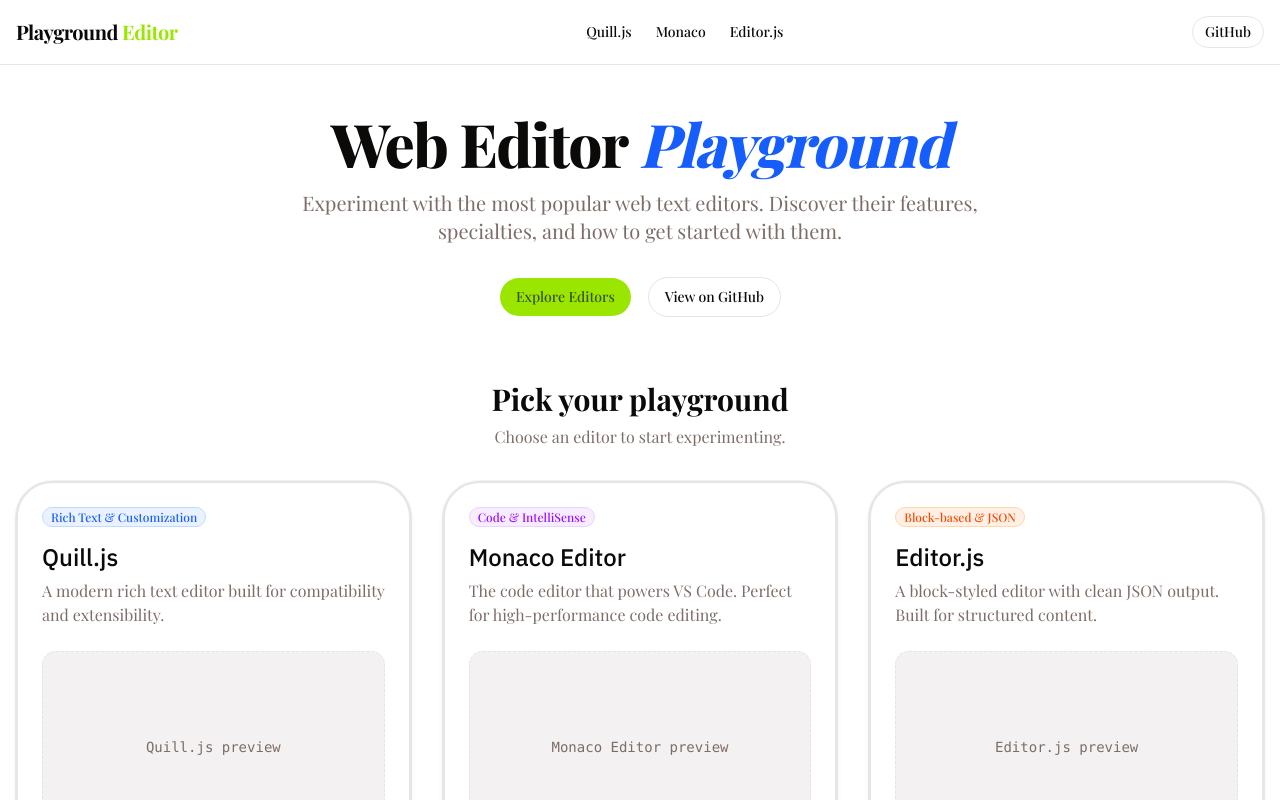
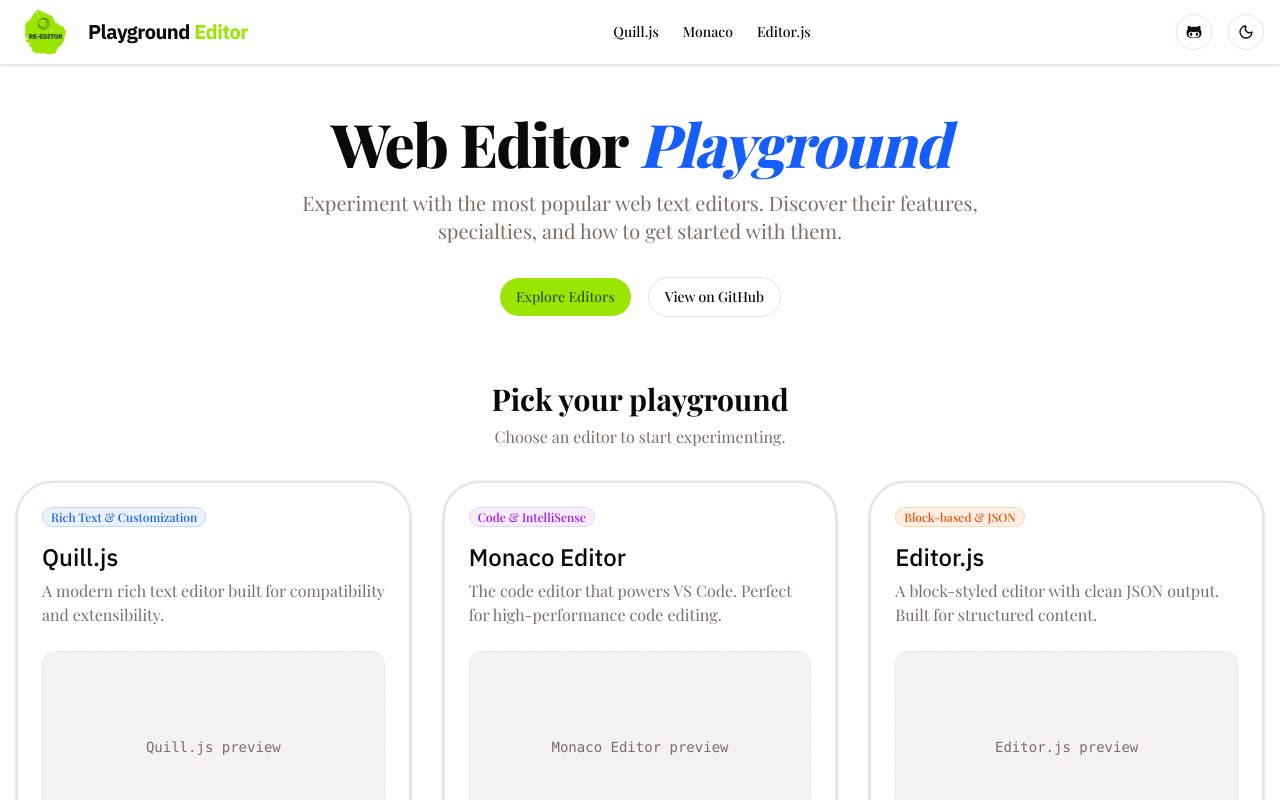
Before and after one commit to fapethedev/re-editor-for-coding, a Next.js app: page / in a window 1280 px wide. Shown: the top 800 px of the page. Built offline with nearby package versions, Linux system fonts and the light colour scheme; a web font is replaced by a local one.

Commit message:
Feat: A revamped navbar with icon and mode toggle button

```diff
--- /dev/null
+++ b/src/components/mode-toggle.tsx
@@ -0,0 +1,41 @@
+"use client";
+
+import * as React from "react";
+import {Moon, Sun} from "lucide-react";
+import {useTheme} from "next-themes";
+
+import {Button} from "@/components/ui/button";
+import { Tooltip, TooltipContent, TooltipTrigger } from "@/components/ui/tooltip";
+import { cn } from "@/lib/utils";
+
+export function ModeToggle({
+	className,
+	size = "icon-sm",
+	variant = "ghost",
+	...props
+}: React.ComponentPropsWithoutRef<typeof Button>
+) {
+	const {theme, setTheme} = useTheme();
+
+	const onThemeChange = () => {
+		if (theme === "light") setTheme("dark");
+		else setTheme("light");
+	};
+
+	return (
+		<Tooltip>
+			<TooltipTrigger asChild>
+				<Button id="mode-toggle-button" aria-label="Mode Toggle Button" onClick={onThemeChange} variant={variant} size={size} className={cn(" ", className)} {...props}>
+					<Sun className="h-[1.2rem] w-[1.2rem] scale-0 rotate-90 transition-all dark:scale-100 dark:rotate-0"/>
+					<Moon className="absolute h-[1.2rem] w-[1.2rem] scale-100 rotate-0 transition-all dark:scale-0 dark:-rotate-90"/>
+					<span className="sr-only">Toggle dark mode</span>
+				</Button>
+			</TooltipTrigger>
+				<TooltipContent side="bottom">
+					<p className="font-mono">
+						Press <kbd>d</kbd> to toggle dark mode
+					</p>
+				</TooltipContent>
+		</Tooltip>
+    );
+}
--- a/src/components/navbar.tsx
+++ b/src/components/navbar.tsx
@@ -1,13 +1,22 @@
 import Link from "next/link";
+import Image from "next/image";
+import { FaGithubAlt } from "react-icons/fa6";
+
 import { Button } from "@/components/ui/button";
+import { ModeToggle } from "@/components/mode-toggle";
 
 export function Navbar() {
   return (
-    <nav className="sticky top-0 z-50 w-full border-b bg-background/95 backdrop-blur-sm">
+    <nav className="sticky top-0 z-50 w-full border-b bg-background/10 backdrop-blur-xl shadow">
       <div className="container mx-auto flex h-16 items-center justify-between px-4">
         <div className="flex items-center gap-2">
-          <Link href="/" className="text-xl font-bold tracking-tight">
-            Playground <span className="text-primary text-blue-600">Editor</span>
+          <Link href="/" className="flex flex-row items-center justify-center gap-1 text-sm font-bold tracking-tight md:gap-4 md:text-xl">
+            <div className="relative h-12 w-12 overflow-hidden md:h-14 md:w-14">
+              <Image src="/icon-transparent.png" alt="icon" fill />
+            </div>
+            <h1 className="font-heading whitespace-nowrap">
+              Playground <span className="text-primary">Editor</span>
+            </h1>
           </Link>
         </div>
         <div className="hidden md:flex items-center gap-6">
@@ -22,9 +31,13 @@
           </Link>
         </div>
         <div className="flex items-center gap-4">
-          <Button variant="outline" size="sm" asChild>
-            <Link href="https://github.com" target="_blank">GitHub</Link>
+          <Button variant="outline" size="icon" asChild>
+            <Link href="https://github.com" target="_blank">
+              <FaGithubAlt />
+              <span className="sr-only">GitHub</span>
+            </Link>
           </Button>
+          <ModeToggle variant="outline" size="icon" />
         </div>
       </div>
     </nav>
```
